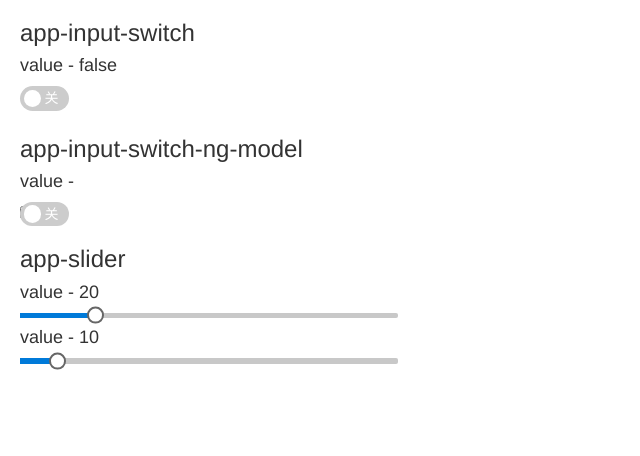
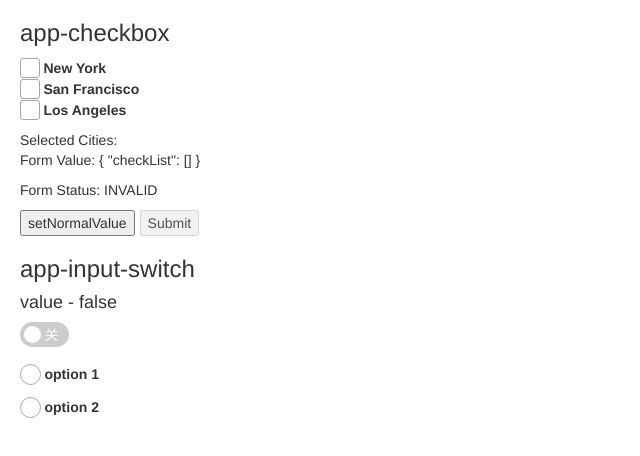
Before and after one commit to Grubby520/ng7-doc-start, an Angular app: page /doc in a window 1280 px wide. Shown: the top 456 px of the page, without its empty margins (0-640 px from the left). Built offline with nearby package versions, Linux system fonts and the light colour scheme.

Commit message:
LL Jiang: 响应式表单测试

```diff
--- /dev/null
+++ b/src/app/common/scss/colors.scss
@@ -0,0 +1,2 @@
+$activeColor: #007ad9;
+$normalColor: #a6a6a6;
--- a/src/app/doc/doc.component.html
+++ b/src/app/doc/doc.component.html
@@ -1,35 +1,53 @@
 <div style="margin-left: 20px;">
-  <div>
+  <form [formGroup]="myFormGroup" (ngSubmit)="onSubmit()">
+    <div>
+      <h3 class="first">app-checkbox</h3>
+      <div class="ui-g" style="width:250px;margin-bottom:10px">
+          <div class="ui-g-12"><app-checkbox value="New York" [formControl]="myFormGroup.controls['checkList']" label="New York" [(ngModel)]="checkboxList" inputId="ny"></app-checkbox></div>
+          <div class="ui-g-12"><app-checkbox value="San Francisco" [formControl]="myFormGroup.controls['checkList']" name="chbox" label="San Francisco" [(ngModel)]="checkboxList" inputId="sf"></app-checkbox></div>
+          <div class="ui-g-12"><app-checkbox value="Los Angeles" [formControl]="myFormGroup.controls['checkList']" name="chbox" label="Los Angeles" [(ngModel)]="checkboxList" inputId="la"></app-checkbox></div>
+      </div>
+      <p [hidden]="myFormGroup.controls['checkList'].valid || (myFormGroup.controls['checkList'].pristine)" class="alert alert-danger">
+        这是一个必填项
+      </p>
+      Selected Cities: <span *ngFor="let city of checkboxList" style="margin-right:10px">{{city}}</span>
+    </div>
+    <p>
+      Form Value: {{ myFormGroup.value | json }}
+    </p>
+    <p>
+      Form Status: {{ myFormGroup.status }}
+    </p>
+    <p>
+      <button type="button" [ngStyle]="{'margin-right': '5px'}" (click)="setNormalValue()">setNormalValue</button>
+      <button type="submit" [disabled]="myFormGroup.invalid">Submit</button>
+    </p>
+  </form>
+
+  <div class="mb1">
     <h3>app-input-switch</h3>
     <h4>value - {{checked}}</h4>
-    <app-input-switch (changeEvt)="btnChange($event)" [(value)]="checked"></app-input-switch>
+    <app-input-switch (change)="btnChange($event)" [(value)]="checked"></app-input-switch>
   </div>
 
   <div>
-    <h3>app-input-switch-ng-model</h3>
-    <h4>value - {{checked1}}</h4>
-    <app-input-switch-ng-model [readonly]="false" [disabled]="false" [(ngModel)]="checked1"></app-input-switch-ng-model>
-  </div>
-
+      <div class="mb1">
+        <app-radio (clicks)="handleRadioClick($event)" name="radioList" value="option 1" label="option 1" [(ngModel)]="radioo" inputId="radio1"></app-radio>
+      </div>
+      <div class="mb1">
+        <app-radio (clicks)="handleRadioClick($event)" name="radioList" value="option 2" label="option 2" [(ngModel)]="radioo" inputId="radio2"></app-radio>
+      </div>
+  </div>{{radioo}}
   <div>
-    <h3>app-slider</h3>
+    <!-- <h3>app-slider</h3>
     <h4>value - {{sliderValue}}</h4>
     <div style="width: 30%">
       <app-slider [(value)]="sliderValue"></app-slider>
-    </div>
-    <h4>value - {{sliderValueTwo}}</h4>
+    </div> -->
+    <!-- <h4>value - {{sliderValueTwo}}</h4>
     <div style="width: 30%">
       <app-slider [(value)]="sliderValueTwo" [step]="5" [min]="0" [max]="80"></app-slider>
-    </div>
+    </div> -->
   </div>
-  <!-- <div>
-    <h3 class="first">Basic</h3>
-    <div class="ui-g" style="width:250px;margin-bottom:10px">
-        <div class="ui-g-12"><app-checkbox value="New York" label="New York" [(ngModel)]="selectedCities" inputId="ny"></app-checkbox></div>
-        <div class="ui-g-12"><app-checkbox value="San Francisco" label="San Francisco" [(ngModel)]="selectedCities" inputId="sf"></app-checkbox></div>
-        <div class="ui-g-12"><app-checkbox value="Los Angeles" label="Los Angeles" [(ngModel)]="selectedCities" inputId="la"></app-checkbox></div>
-    </div>
 
-    Selected Cities: <span *ngFor="let city of selectedCities" style="margin-right:10px">{{city}}</span>
-  </div> -->
 </div>
--- a/src/app/doc/doc.component.ts
+++ b/src/app/doc/doc.component.ts
@@ -1,4 +1,5 @@
 import { Component, OnInit } from '@angular/core';
+import { FormGroup, FormControl, Validators } from '@angular/forms';
 
 @Component({
   selector: 'app-doc',
@@ -11,7 +12,18 @@ export class DocComponent implements OnInit {
   sliderValue: number;
   testValue: string;
   sliderValueTwo: number;
-  selectedCities: string[];
+  checkboxList: string[];
+  radioo: string;
+
+  switchForm = new FormGroup({
+    switchValue: new FormControl()
+  });
+
+  myFormGroup = new FormGroup({
+    checkList: new FormControl('', {
+      validators: Validators.required
+    })
+  });
 
   constructor() { }
 
@@ -19,6 +31,8 @@ export class DocComponent implements OnInit {
     this.checked = Math.random() > .5 ? true : false;
     this.sliderValue = 20;
     this.sliderValueTwo = 10;
+    this.checked1 = Math.random() > .5 ? true : false;
+    this.checkboxList = [];
   }
 
   btnChange(value: boolean) {
@@ -29,4 +43,29 @@ export class DocComponent implements OnInit {
     console.log(this.testValue);
   }
 
+  handleSwitchChange(obj) {
+    console.log(obj);
+  }
+
+  public updateSwitchValue(check: boolean) {
+    // 不一定像文档说的，只能整体替换控件的值
+    this.switchForm.controls.switchValue.setValue(!check);
+    // 对任何属性设置值
+    // this.switchForm.patchValue({
+    //   switchValue: !check
+    // });
+  }
+
+  setNormalValue() {
+    this.checkboxList = ['New York', 'Los Angeles'];
+  }
+
+  onSubmit() {
+    console.log(this.switchForm);
+  }
+
+  handleRadioClick(event) {
+    console.log(event);
+  }
+
 }
--- /dev/null
+++ b/src/app/home/home-model.ts
@@ -0,0 +1,13 @@
+export class HomeModel {
+  name: string; // 姓名
+  age: string; // 年龄
+  hobbyList: string[]; // 爱好
+  sex: string; // 性别
+
+  constructor(data: any = {}) {
+    this.name = data.name || '';
+    this.age = data.age || '';
+    this.hobbyList = data.hobbyList || [];
+    this.sex = data.sex || '';
+  }
+}
--- a/src/app/home/home.component.css
+++ b/src/app/home/home.component.css
@@ -0,0 +1,8 @@
+form {
+  width: 500px;
+  padding: 20px 50px;
+  border: 1px solid #000;
+}
+.mr10 {
+  margin-right: 1.5em;
+}
--- a/src/app/home/home.component.html
+++ b/src/app/home/home.component.html
@@ -1,3 +1,51 @@
-<p>
-  home works!
-</p>
+<!-- 表单验证：响应式表单验证 -->
+<form [formGroup]="appForm" (ngSubmit)="onSubmit()">
+  <div class="form-group">
+    <label for="alterEgo">name</label>
+    <input type="text" class="form-control" formControlName="name" [(ngModel)]="appFormModel.name">
+    <div class="alert alert-danger"
+      [hidden]="appForm.get('name').valid || appForm.get('name').untouched">
+      {{appForm.getError('result', 'name')?.info}}
+    </div>
+  </div>
+
+  <div class="form-group">
+    <label for="alterEgo">age</label>
+    <input type="text" class="form-control" formControlName="age" [(ngModel)]="appFormModel.age">
+    <div class="alert alert-danger"
+      [hidden]="appForm.get('age').valid || appForm.get('age').untouched">
+      {{appForm.getError('result', 'age')?.info}}
+    </div>
+  </div>
+
+  <div class="form-group">
+    <label for="hobby">hobby</label>
+    <div class="mb1"><app-checkbox value="basketball" [formControl]="appForm.controls['hobbyList']" label="basketball" [(ngModel)]="appFormModel.hobbyList" inputId="BT"></app-checkbox></div>
+    <div class="mb1"><app-checkbox value="football" [formControl]="appForm.controls['hobbyList']" name="chbox" label="football" [(ngModel)]="appFormModel.hobbyList" inputId="FB"></app-checkbox></div>
+    <div class="mb1"><app-checkbox value="ping-pong" [formControl]="appForm.controls['hobbyList']" name="chbox" label="ping-pong" [(ngModel)]="appFormModel.hobbyList" inputId="PP"></app-checkbox></div>
+    <div class="alert alert-danger"
+      [hidden]="appForm.get('hobbyList').valid || appForm.get('hobbyList').untouched">
+      {{appForm.getError('result', 'hobbyList')?.info}}
+    </div>
+  </div>
+
+  <div class="form-group">
+    <label for="hobby">sex</label>
+  </div>
+
+  <div class="mb1">
+    <app-radio name="sex" value="1" label="male" formControlName="sex" [(ngModel)]="appFormModel.sex" inputId="sex1"></app-radio>
+  </div>
+  <div class="mb1">
+    <app-radio name="sex" value="0" label="female" formControlName="sex" [(ngModel)]="appFormModel.sex" inputId="sex0"></app-radio>
+  </div>
+  <div class="alert alert-danger"
+    [hidden]="appForm.get('sex').valid || appForm.get('sex').untouched">
+    请选择性别
+  </div>
+
+  <p>value: {{appForm.value | json}}</p>
+  <p>status: {{appForm.status}}</p>
+  <button type="button" class="btn btn-default mr10" (click)="resetForm()">重置</button>
+  <button type="submit" class="btn btn-success" [disabled]="appForm.invalid">提交</button>
+</form>
--- a/src/app/home/home.component.ts
+++ b/src/app/home/home.component.ts
@@ -1,4 +1,6 @@
-import { Component, OnInit } from '@angular/core';
+import { Component, OnInit, Input } from '@angular/core';
+import { FormBuilder, FormGroup, Validators, FormControl } from '@angular/forms';
+import { HomeModel } from './home-model';
 
 @Component({
   selector: 'app-home',
@@ -6,10 +8,94 @@ import { Component, OnInit } from '@angular/core';
   styleUrls: ['./home.component.css']
 })
 export class HomeComponent implements OnInit {
+  appFormModel: HomeModel;
+  initFormData: Object;
+  appForm: FormGroup;
 
-  constructor() { }
+  valids = {
+    nameValid(control: FormControl) {
+      let msg = '';
+      console.log(control.value);
+      if (control.value === null) {
+        return null;
+      } else if (control.value.length < 2) {
+        msg = '字符长度不得低于2位';
+      } else if (control.value.length > 8) {
+        msg = '字符长度不得大于8位';
+      }
+      return msg.length ? {result: {info: msg}} : null;
+    },
+    ageValid(control: FormControl) {
+      let msg = '';
+      const reg = /^[1-9]\d*$/;
+      console.log(control.value);
+      if (!reg.test(control.value)) {
+        msg = '请输入正整数';
+      } else if (Number(control.value) < 18) {
+        msg = '年龄小于18岁，未成年';
+      } else if (Number(control.value) > 60) {
+        msg = '年龄大于60岁，太老了';
+      }
+      return msg.length ? {result: {info: msg}} : null;
+    },
+    hobbyValid(control: FormControl) {
+      const msg = '请勾选一项或多项爱好';
+      if (control.value.length) {
+        return null;
+      }
+      return {result: {info: msg}};
+    }
+  };
+
+  constructor(
+    private fb: FormBuilder
+  ) { }
 
   ngOnInit() {
+    /**
+    * 有三个方法：control()、group() 和 array()
+    */
+    this.appForm = this.fb.group({
+      name: ['', [Validators.required, this.valids.nameValid]],
+      age: ['', [Validators.required, this.valids.ageValid]],
+      hobbyList: [[], this.valids.hobbyValid],
+      sex: ['', Validators.required]
+    });
+
+    // mock-APICallback
+    this.APIAppFormFind((res: any) => {
+      this.initFormData = Object.assign({}, res);
+      this.appFormModel = new HomeModel(res);
+    });
+    // end
+  }
+
+  /**
+   * 重置表单
+   */
+  resetForm() {
+    // this.appForm.setValue(this.initFormData);
+    this.appForm.reset(this.initFormData);
+  }
+
+  /**
+   * 提交表单
+   */
+  onSubmit() {
+    console.log(this.appForm.value);
+  }
+
+  /**
+   * API 回显表单(mock)
+   */
+  APIAppFormFind(callback: Function) {
+    const result = {
+      name: 'zhangsan',
+      age: '',
+      hobbyList: ['football'],
+      sex: ''
+    };
+    callback(result);
   }
 
 }
--- a/src/styles.css
+++ b/src/styles.css
@@ -1 +1,37 @@
 /* You can add global styles to this file, and also import other style files */
+@import url("https://unpkg.com/bootstrap@3.3.7/dist/css/bootstrap.min.css");
+body {
+  font-size: 16px;
+}
+.ui-widget{
+  font-family: "Open Sans", "Helvetica Neue", sans-serif;
+  font-size: 14px;
+  text-decoration: none;
+  box-sizing: border-box;
+}
+.app-helper-hidden-accessible{
+  border: 0;
+  clip: rect(0 0 0 0);
+  height: 1px;
+  margin: -1px;
+  overflow: hidden;
+  padding: 0;
+  position: absolute;
+  width: 1px;
+}
+
+.form-group .alert{
+  padding: 5px 0 5px 5px;
+  margin-bottom: 10px;
+}
+
+button:disabled {
+  opacity: .85;
+}
+
+label {
+  margin-bottom: 0 !important;
+}
+.mb1{
+  margin-bottom: .8em;
+}
```
Also changed, not shown: src/app/app.module.ts (+7 -2 lines), 1 other file (tests, documents, lock files or other folders).
